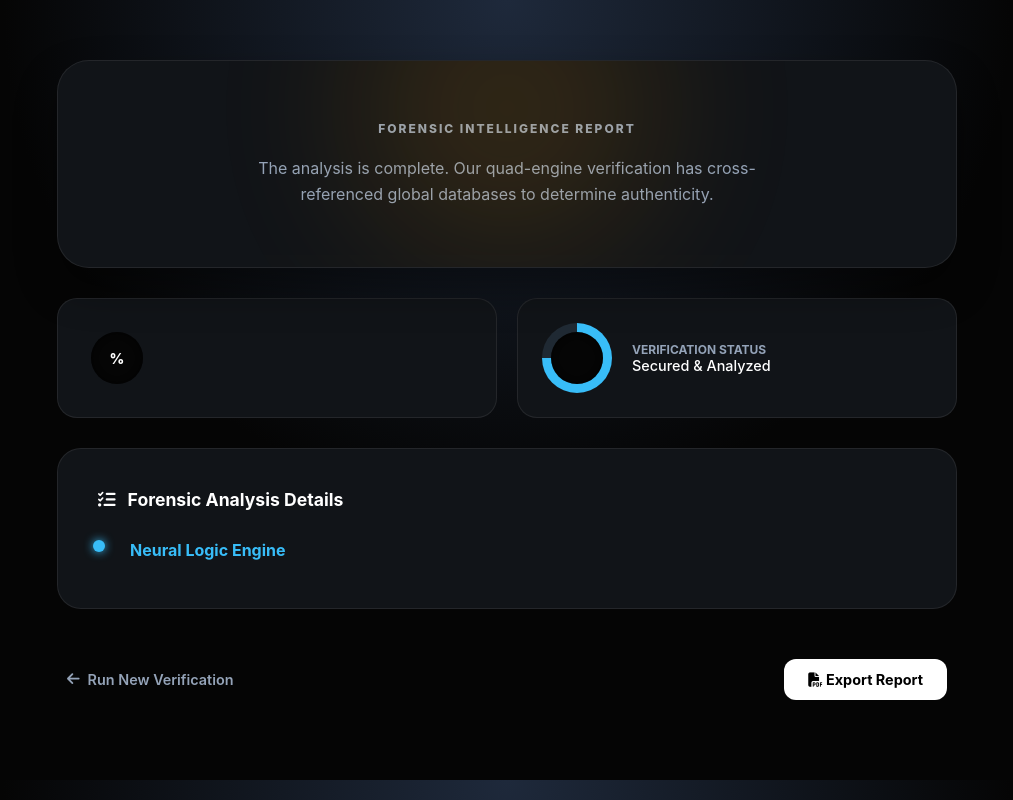
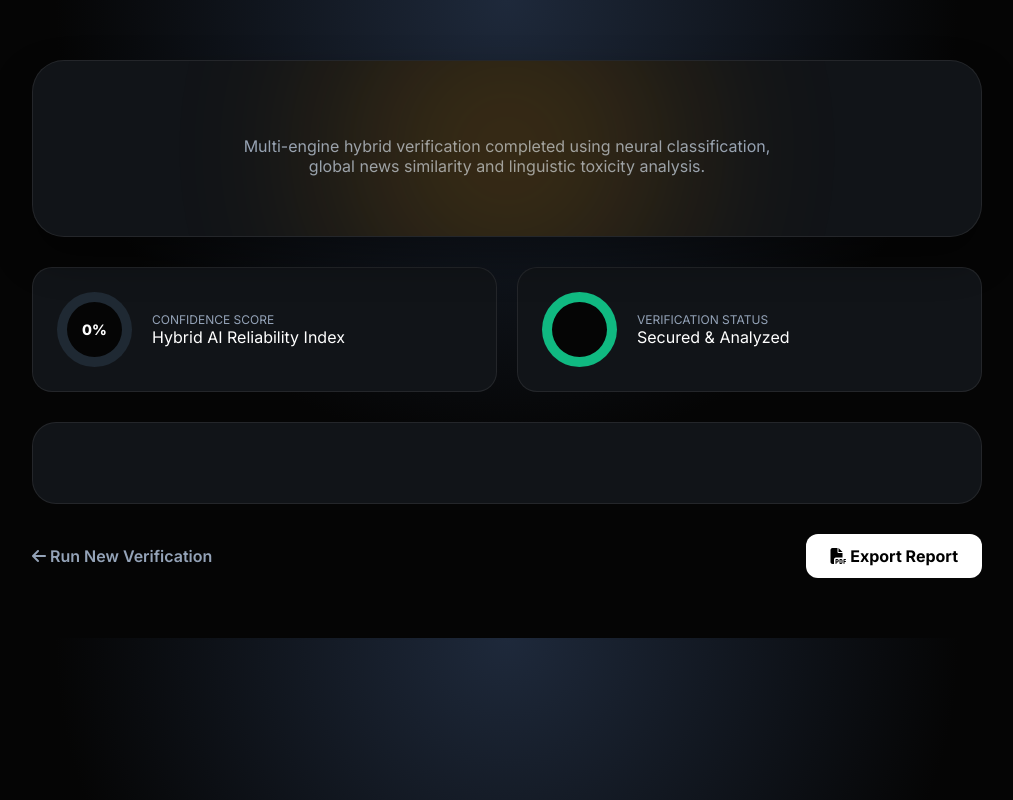
Before and after one commit to sohailkilledar/Trustify-AI, a Flask app: template templates/result.html in a window 1280 px wide. Shown: the whole page, without its empty margins (133-1146 px from the left). Run offline with Flask 3, Linux system fonts and the light colour scheme; the template is opened without the code that fills it, so the values that code supplies are empty; parts of the project's set-up code (start-up, migrations or seed data) failed here and were passed over.

Commit message:
Update result.html

```diff
--- a/templates/result.html
+++ b/templates/result.html
@@ -5,19 +5,8 @@
   <title>Trustify AI | Analysis Report</title>
   <meta name="viewport" content="width=device-width, initial-scale=1.0" />
   <link rel="stylesheet" href="https://cdnjs.cloudflare.com/ajax/libs/font-awesome/6.5.1/css/all.min.css">
+
   <style>
-    .ai-status-yes {
-        color: #f87171;
-        font-weight: bold;
-        font-size: 1.5em;
-    }
-
-    .ai-status-no {
-        color: #4ade80;
-        font-weight: bold;
-        font-size: 1.5em;
-    }
-
     @import url('https://fonts.googleapis.com/css2?family=Inter:wght@300;400;500;600;700;800&display=swap');
 
     :root {
@@ -32,7 +21,12 @@
       --text-dim: #94a3b8;
     }
 
-    * { margin: 0; padding: 0; box-sizing: border-box; font-family: 'Inter', sans-serif; }
+    * {
+      margin: 0;
+      padding: 0;
+      box-sizing: border-box;
+      font-family: 'Inter', sans-serif;
+    }
 
     body {
       background-color: var(--bg);
@@ -43,10 +37,17 @@
       background-image: radial-gradient(circle at 50% 0%, #1e293b 0%, #050505 50%);
     }
 
-    .report-container { width: 100%; max-width: 900px; animation: fadeIn 0.6s ease-out; }
-    @keyframes fadeIn { from { opacity: 0; transform: translateY(10px); } to { opacity: 1; transform: translateY(0); } }
+    .report-container {
+      width: 100%;
+      max-width: 950px;
+      animation: fadeIn 0.5s ease-out;
+    }
 
-    /* Status Header */
+    @keyframes fadeIn {
+      from { opacity: 0; transform: translateY(10px); }
+      to { opacity: 1; transform: translateY(0); }
+    }
+
     .status-header {
       text-align: center;
       padding: 60px 40px;
@@ -61,9 +62,13 @@
 
     .verdict-glow {
       position: absolute;
-      top: -50%; left: 50%; transform: translateX(-50%);
-      width: 300px; height: 300px;
-      filter: blur(80px); opacity: 0.15;
+      top: -50%;
+      left: 50%;
+      transform: translateX(-50%);
+      width: 350px;
+      height: 350px;
+      filter: blur(90px);
+      opacity: 0.18;
       border-radius: 50%;
     }
 
@@ -71,20 +76,10 @@
     .fake-glow { background: var(--error); }
     .mixed-glow { background: var(--warning); }
 
-    .verdict-tag {
-      font-size: 0.75rem;
+    .verdict-title {
+      font-size: 3rem;
       font-weight: 800;
-      letter-spacing: 2px;
-      text-transform: uppercase;
-      color: var(--text-dim);
       margin-bottom: 15px;
-      display: block;
-    }
-
-    .verdict-title {
-      font-size: 3.5rem;
-      font-weight: 800;
-      margin-bottom: 20px;
       letter-spacing: -1px;
     }
 
@@ -92,7 +87,6 @@
     .fake-text { color: var(--error); }
     .mixed-text { color: var(--warning); }
 
-    /* Metrics Bar */
     .metrics-grid {
       display: grid;
       grid-template-columns: 1fr 1fr;
@@ -111,15 +105,10 @@
     }
 
     .confidence-ring {
-  --percent: 75;
-  width: 70px;
-  height: 70px;
+      width: 75px;
+      height: 75px;
       border-radius: 50%;
-  background:
-    conic-gradient(
-      var(--accent) calc(var(--percent) * 1%),
-      #1f2933 0
-    );
+      background: conic-gradient(var(--accent) calc(var(--percent) * 1%), #1f2933 0);
       display: flex;
       align-items: center;
       justify-content: center;
@@ -127,23 +116,22 @@
       font-size: 0.9rem;
       color: #fff;
       position: relative;
-  z-index: 1;
     }
 
     .confidence-ring::after {
       content: '';
       position: absolute;
-  width: 52px;
-  height: 52px;
+      width: 55px;
+      height: 55px;
       background: #050505;
       border-radius: 50%;
-  box-shadow: inset 0 0 6px rgba(0,0,0,0.8);
-  z-index: -1;
     }
 
+    .confidence-ring span {
+      position: relative;
+      z-index: 1;
+    }
 
-
-    /* Forensic Trail */
     .evidence-trail {
       background: var(--surface);
       border: 1px solid var(--border);
@@ -152,55 +140,36 @@
       margin-bottom: 30px;
     }
 
-    .evidence-trail h3 {
-      font-size: 1.1rem;
-      font-weight: 700;
+    .evidence-item {
       margin-bottom: 30px;
-      display: flex;
-      align-items: center;
-      gap: 12px;
+      padding-left: 20px;
+      border-left: 3px solid var(--accent);
     }
 
-    .evidence-item {
-      position: relative;
-      padding-left: 30px;
-      padding-bottom: 30px;
-      border-left: 2px solid #222;
+    .evidence-title {
+      font-weight: 700;
+      font-size: 1rem;
+      margin-bottom: 10px;
+      color: var(--accent);
     }
 
-    .evidence-item:last-child { padding-bottom: 0; border-left: 2px solid transparent; }
-
-    .evidence-item::before {
-      content: '';
-      position: absolute; left: -7px; top: 0;
-      width: 12px; height: 12px;
-      border-radius: 50%; background: var(--accent);
-      box-shadow: 0 0 10px var(--accent);
+    .evidence-desc {
+      color: var(--text-dim);
+      font-size: 0.95rem;
+      line-height: 1.6;
     }
 
-    .evidence-title { font-weight: 700; font-size: 1rem; margin-bottom: 8px; color: var(--accent); }
-    .evidence-desc { color: var(--text-dim); font-size: 0.95rem; line-height: 1.6; }
-
-    /* Action Footer */
     .report-footer {
       display: flex;
       justify-content: space-between;
       align-items: center;
-      padding: 20px 10px;
     }
 
     .btn-secondary {
       color: var(--text-dim);
       text-decoration: none;
       font-weight: 600;
-      font-size: 0.9rem;
-      display: flex;
-      align-items: center;
-      gap: 8px;
-      transition: color 0.2s;
     }
-
-    .btn-secondary:hover { color: #fff; }
 
     .btn-export {
       background: #fff;
@@ -209,93 +178,112 @@
       border-radius: 12px;
       font-weight: 700;
       text-decoration: none;
-      font-size: 0.9rem;
-      transition: transform 0.2s;
     }
 
-    .btn-export:hover { transform: translateY(-2px); }
   </style>
 </head>
+
 <body>
 
 <div class="report-container">
+
+{% set current_type = result.news_type %}
+{% if 'Hateful' in current_type or 'False' in current_type %}
+  {% set verdict_class = 'fake-text' %}
+  {% set glow_class = 'fake-glow' %}
+{% elif 'Partially' in current_type or 'Unverified' in current_type %}
+  {% set verdict_class = 'mixed-text' %}
+  {% set glow_class = 'mixed-glow' %}
+{% elif 'Real' in current_type %}
+  {% set verdict_class = 'real-text' %}
+  {% set glow_class = 'real-glow' %}
+{% else %}
+  {% set verdict_class = 'mixed-text' %}
+  {% set glow_class = 'mixed-glow' %}
+{% endif %}
+
 <header class="status-header">
-    <div class="verdict-glow {{ 'real-glow' if 'True' in result.verdict else 'fake-glow' if 'False' in result.verdict else 'mixed-glow' }}"></div>
+  <div class="verdict-glow {{ glow_class }}"></div>
 
-    <span class="verdict-tag">Forensic Intelligence Report</span>
-    <h1 class="verdict-title {{ 'real-text' if 'True' in result.verdict else 'fake-text' if 'False' in result.verdict else 'mixed-text' }}">
-      {{ result.verdict }}
+  <h1 class="verdict-title {{ verdict_class }}">
+    {{ current_type }}
   </h1>
-    <p style="color: var(--text-dim); max-width: 500px; margin: 0 auto; line-height: 1.6;">
-      {{ result.summary if result.summary else "The analysis is complete. Our quad-engine verification has cross-referenced global databases to determine authenticity." }}
+
+  <p style="color: var(--text-dim); max-width: 550px; margin: 0 auto;">
+    Multi-engine hybrid verification completed using neural classification, global news similarity and linguistic toxicity analysis.
   </p>
 </header>
 
 <div class="metrics-grid">
+
   <div class="metric-card">
-      <div class="confidence-ring" style="--percent: {{ result.confidence }};">
-  {{ result.confidence }}%
+    <div class="confidence-ring" style="--percent: {{ result.confidence_score.replace('%', '') or 0 }};">
+      <span>{{ result.confidence_score or '0%' }}</span>
     </div>
-    </div>
-    <div class="metric-card">
-      <div class="confidence-ring" style="border-top-color: var(--success);"><i class="fas fa-shield-check"></i></div>
     <div>
-        <p style="font-size: 0.75rem; font-weight: 700; color: var(--text-dim); text-transform: uppercase;">Verification Status</p>
-        <p style="font-size: 0.9rem; font-weight: 500;">Secured & Analyzed</p>
-      </div>
+      <p style="font-size:0.75rem;color:var(--text-dim);text-transform:uppercase;">Confidence Score</p>
+      <p>Hybrid AI Reliability Index</p>
     </div>
   </div>
 
-  {% if result.ai_detection %}
-  <div class="ai-detection-result">
-    <h3 style="text-align: center; margin-bottom: 20px; color: #00c6ff;">🔍 AI Detection (GPU Accelerated)</h3>
+  <div class="metric-card">
+    <div class="confidence-ring" style="--percent:100;background:var(--success);">
+      <span><i class="fas fa-shield-check"></i></span>
+    </div>
+    <div>
+      <p style="font-size:0.75rem;color:var(--text-dim);text-transform:uppercase;">Verification Status</p>
+      <p>Secured & Analyzed</p>
+    </div>
+  </div>
 
-    <div class="ai-status">
-      <p><b>AI Generated:</b>
-        {% if result.ai_detection.ai_generated %}
-          <span class="ai-status-yes">YES</span>
-        {% endif %}
-      </p>
+</div>
+
+<div class="evidence-trail">
+
+  {% if result.local_scores %}
+  <div class="evidence-item">
+    <div class="evidence-title">Neural Classification Engine</div>
+    <div class="evidence-desc">
+      Fake Probability: <strong>{{ (result.local_scores.fake_probability * 100) | round(2) }}%</strong><br>
+      Hate/Toxic Score: <strong>{{ (result.local_scores.toxicity * 100) | round(2) }}%</strong><br>
+      Propaganda Indicators: <strong>{{ result.local_scores.propaganda_keywords }}</strong>
     </div>
   </div>
   {% endif %}
 
-  <div class="evidence-trail">
-    <h3><i class="fas fa-list-check"></i> Forensic Analysis Details</h3>
-
+  {% if result.evidence_headlines %}
   <div class="evidence-item">
-      <div class="evidence-title">Neural Logic Engine</div>
-      <div class="evidence-desc">{{ result.details }}</div>
+    <div class="evidence-title">Global News Similarity</div>
+    <div class="evidence-desc">
+      <ul style="padding-left:20px;">
+        {% for headline in result.evidence_headlines %}
+        <li>{{ headline }}</li>
+        {% endfor %}
+      </ul>
     </div>
-
-    {% if result.verifications %}
-    {% if result.verifications.news_analysis %}
-    <div class="evidence-item">
-      <div class="evidence-title">News Source Comparison</div>
-      <div class="evidence-desc">Verdict: <strong>{{ result.verifications.news_analysis.verdict }}</strong>. {{ result.verifications.news_analysis.details }}</div>
   </div>
   {% endif %}
 
-    {% if result.verifications.gemini_reasoning %}
+  {% if result.ai_reasoning %}
   <div class="evidence-item">
-      <div class="evidence-title">Gemini AI Synthesis</div>
-      <div class="evidence-desc">{{ result.verifications.gemini_reasoning.details }}</div>
+    <div class="evidence-title">AI Reasoning Synthesis</div>
+    <div class="evidence-desc">
+      {{ result.ai_reasoning }}
+    </div>
   </div>
   {% endif %}
-    {% endif %}
+
 </div>
 
 <footer class="report-footer">
   <a href="/" class="btn-secondary">
     <i class="fas fa-arrow-left"></i> Run New Verification
   </a>
-
-    <div style="display: flex; gap: 15px;">
   <a href="javascript:window.print()" class="btn-export">
     <i class="fas fa-file-pdf"></i> Export Report
   </a>
-    </div>
 </footer>
+
 </div>
 
 </body>
```
Lines whose indentation alone changed are shown as unchanged.
